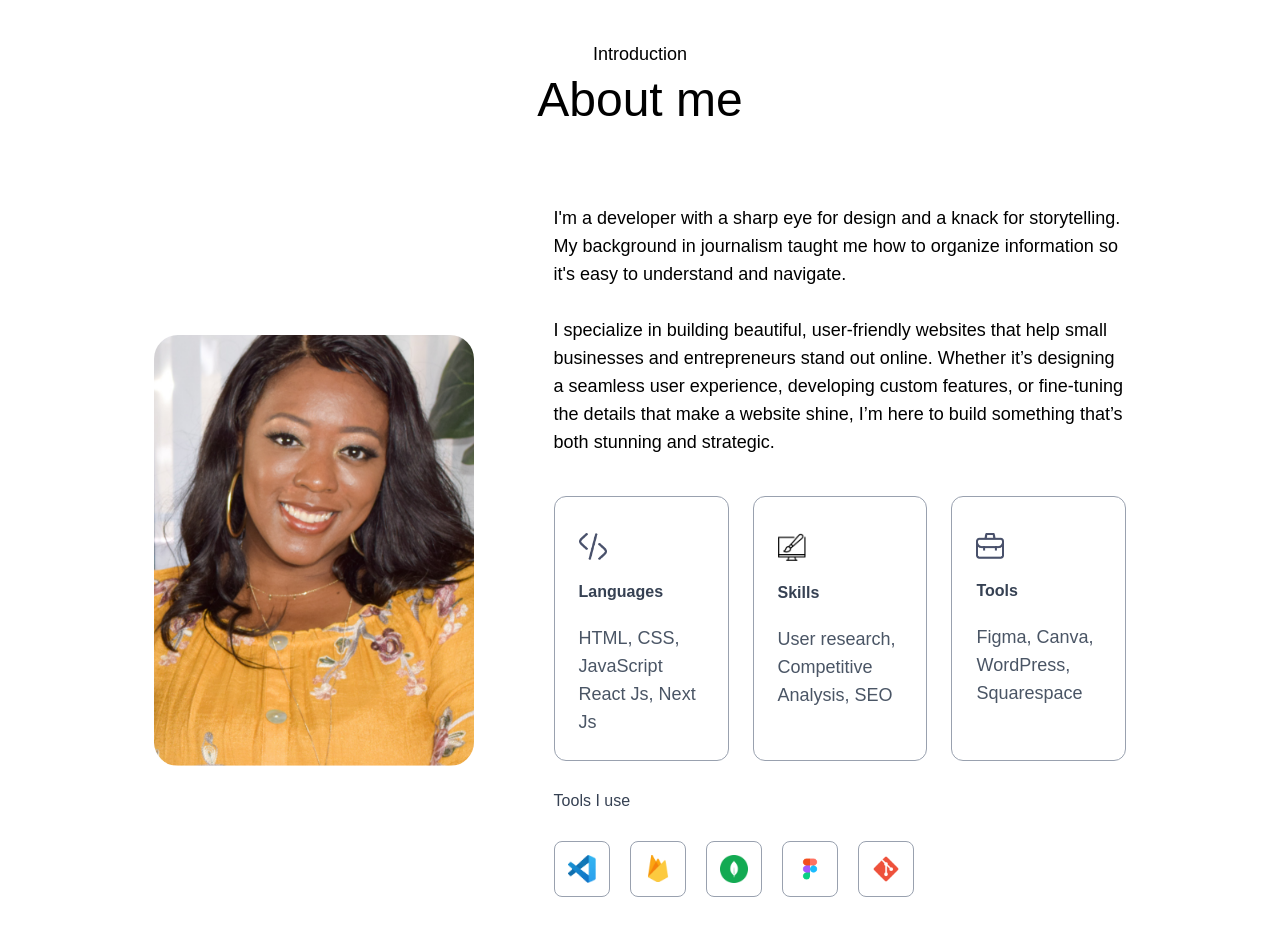
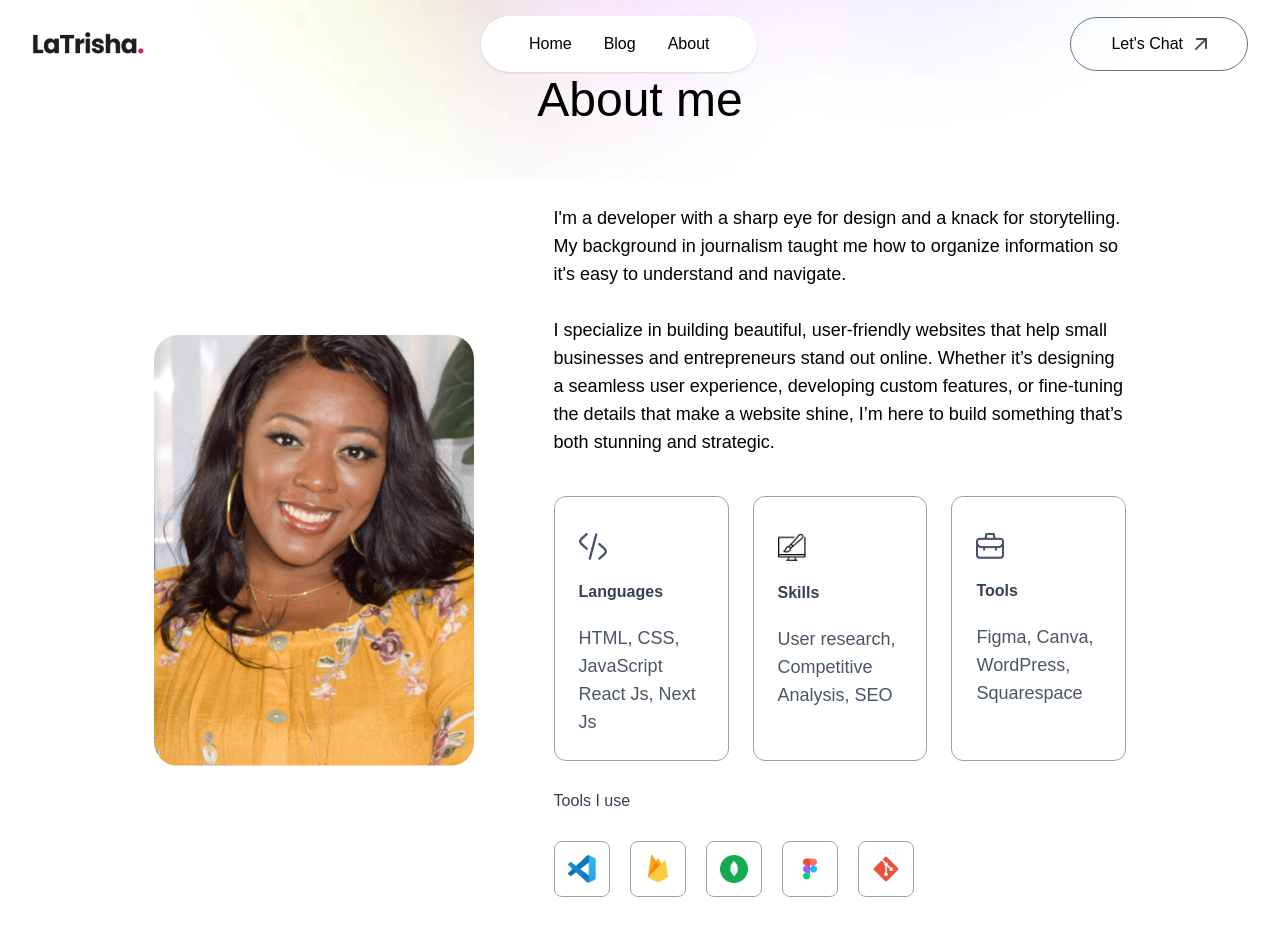
Before and after one commit to LaTrishaGomer/latrisha-gomer, a Next.js app: page /about in a window 1280 px wide. Shown: the top 936 px of the page. Built offline with nearby package versions, Linux system fonts and the light colour scheme; a web font is replaced by a local one.

Commit message:
add navbar to blog, about, and contact pages

```diff
--- a/app/about/page.js
+++ b/app/about/page.js
@@ -1,8 +1,10 @@
 import About from '../components/About'
+import Navbar from '../components/Navbar'
 
 export default function AboutPage() {
   return (
     <main>
+      <Navbar />
       <About />
     </main>
   )
--- a/app/blog/page.js
+++ b/app/blog/page.js
@@ -1,8 +1,10 @@
 import Blog from '../components/Blog'
+import Navbar from '../components/Navbar'
 
 export default function BlogPage() {
   return (
     <main>
+     <Navbar />
       <Blog />
     </main>
   )
--- a/app/contact/page.js
+++ b/app/contact/page.js
@@ -1,8 +1,10 @@
 import Contact from '../components/Contact'
+import Navbar from '../components/Navbar'
 
 export default function ContactPage() {
   return (
     <main>
+      <Navbar />
       <Contact />
     </main>
   )
```
